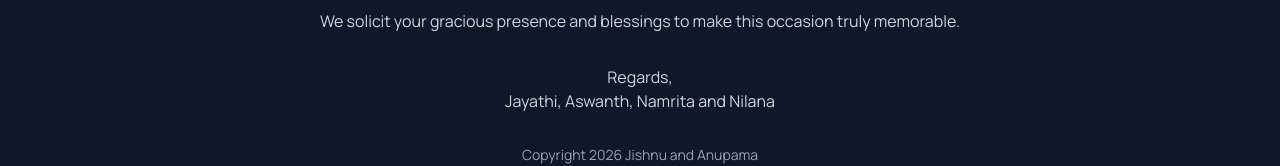
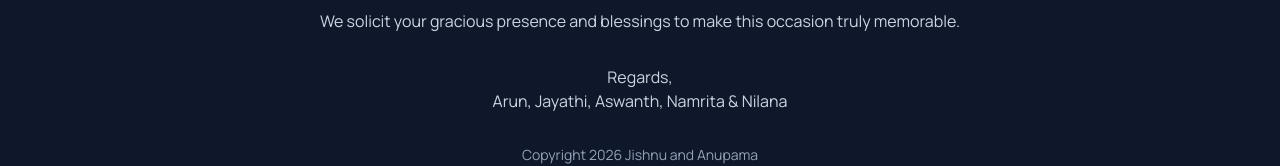
Before and after one commit to jishnujs123/Wedding, a React (Vite) app: page / in a window 1280 px wide. Shown: the part 5450-5616 px from the top of the page. Built offline with nearby package versions, Linux system fonts and the light colour scheme.

Commit message:
Update Footer.jsx

```diff
--- a/src/components/Footer.jsx
+++ b/src/components/Footer.jsx
@@ -8,7 +8,7 @@ const Footer = () => {
         </p>
         <p className="mt-8 text-slate-300">
           Regards,<br />
-          Jayathi, Aswanth, Namrita and Nilana
+          Arun, Jayathi, Aswanth, Namrita & Nilana
         </p>
         <p className="mt-8 text-sm text-slate-400">Copyright 2026 Jishnu and Anupama</p>
       </div>
```
